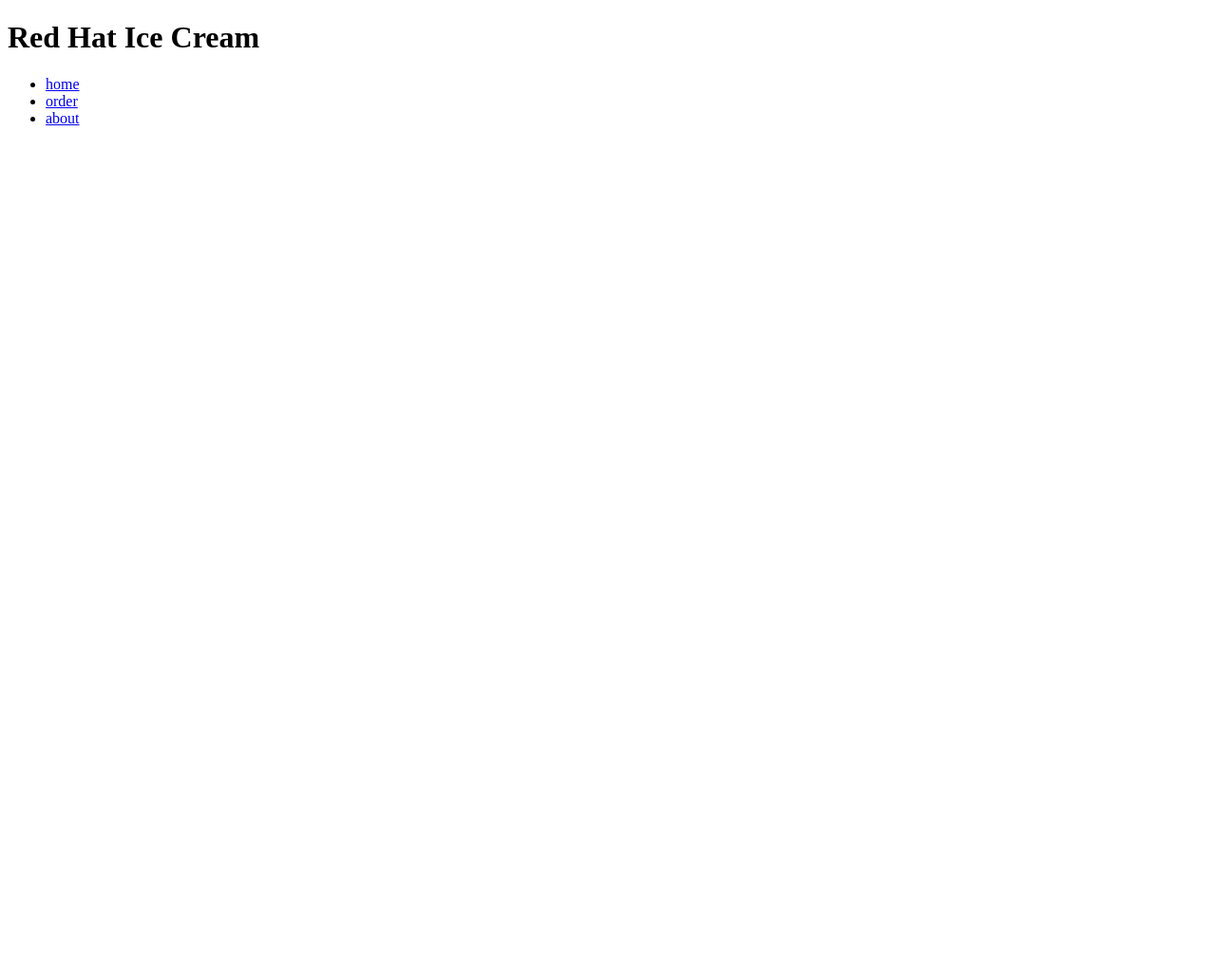
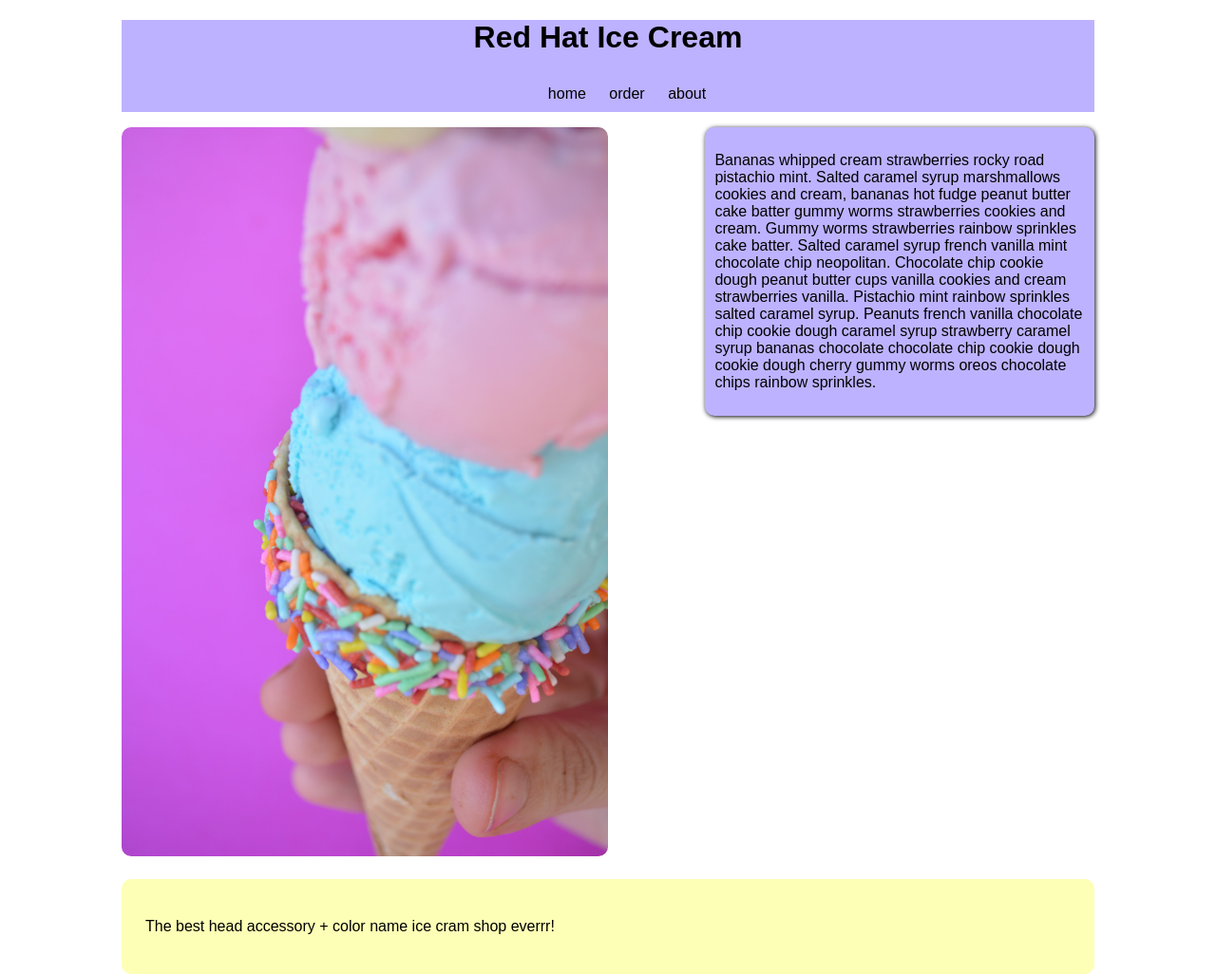
Before and after one commit to selmaT273/redhat-ice-cream, a plain HTML site: page index.html in a window 1280 px wide. Shown: the whole page at 95% size. Before the commit the page ends 800 px from the top, so only its background shows below. Drawn offline with Linux system fonts and the light colour scheme.

Commit message:
moved elements to reflect wireframe layout

```diff
--- a/index.html
+++ b/index.html
@@ -19,11 +19,17 @@
       </nav>
     </header>
     <main>
-      <img src="" />
+      <img src="icecream-site.jpg" />
       <section>
+        <p>
+          Bananas whipped cream strawberries rocky road pistachio mint. Salted caramel syrup marshmallows cookies and cream, bananas hot fudge peanut butter cake batter gummy worms strawberries cookies and cream. Gummy worms strawberries rainbow sprinkles cake batter. Salted caramel syrup french vanilla mint chocolate chip neopolitan. Chocolate chip cookie dough peanut butter cups vanilla cookies and cream strawberries vanilla. Pistachio mint rainbow sprinkles salted caramel syrup. Peanuts french vanilla chocolate chip cookie dough caramel syrup strawberry caramel syrup bananas chocolate chocolate chip cookie dough cookie dough cherry gummy worms oreos chocolate chips rainbow sprinkles.
+        </p>
       </section>
     </main>
     <footer>
+      <p>
+        The best head accessory + color name ice cram shop everrr!
+      </p>
     </footer>
     <script src=""></script>
   </body>
--- a/style.css
+++ b/style.css
@@ -0,0 +1,60 @@
+* {
+  box-sizing: border-box;
+}
+
+body {
+  width: 80%;
+  margin: 0 auto;
+  font-family: Arial, Helvetica, sans-serif;
+}
+
+header {
+  background-color: #BDB2FF;
+}
+
+h1 {
+  text-align: center;
+}
+
+nav {
+  text-align: center;
+}
+
+ul li {
+  display: inline-block;
+  padding: 10px;
+}
+
+a {
+  text-decoration: none;
+  color:#000;
+}
+
+a:hover {
+  background-color: hotpink;
+}
+
+img {
+  width: 50%;
+  border-radius: 10px;
+}
+
+section {
+  background-color: #BDB2FF;
+  border: #ccc;
+  border-radius: 10px;
+  box-shadow: #000 1px 1px 5px;
+  float: right;
+  width: 40%;
+  padding: 10px;
+}
+p {
+  line-height: 18px;
+
+}
+footer {
+  margin-top: 2%;
+  background-color: #FDFFB6;
+  padding: 25px;
+  border-radius: 10px;
+}
```
Also changed, not shown: icecream-site.jpg (added).
